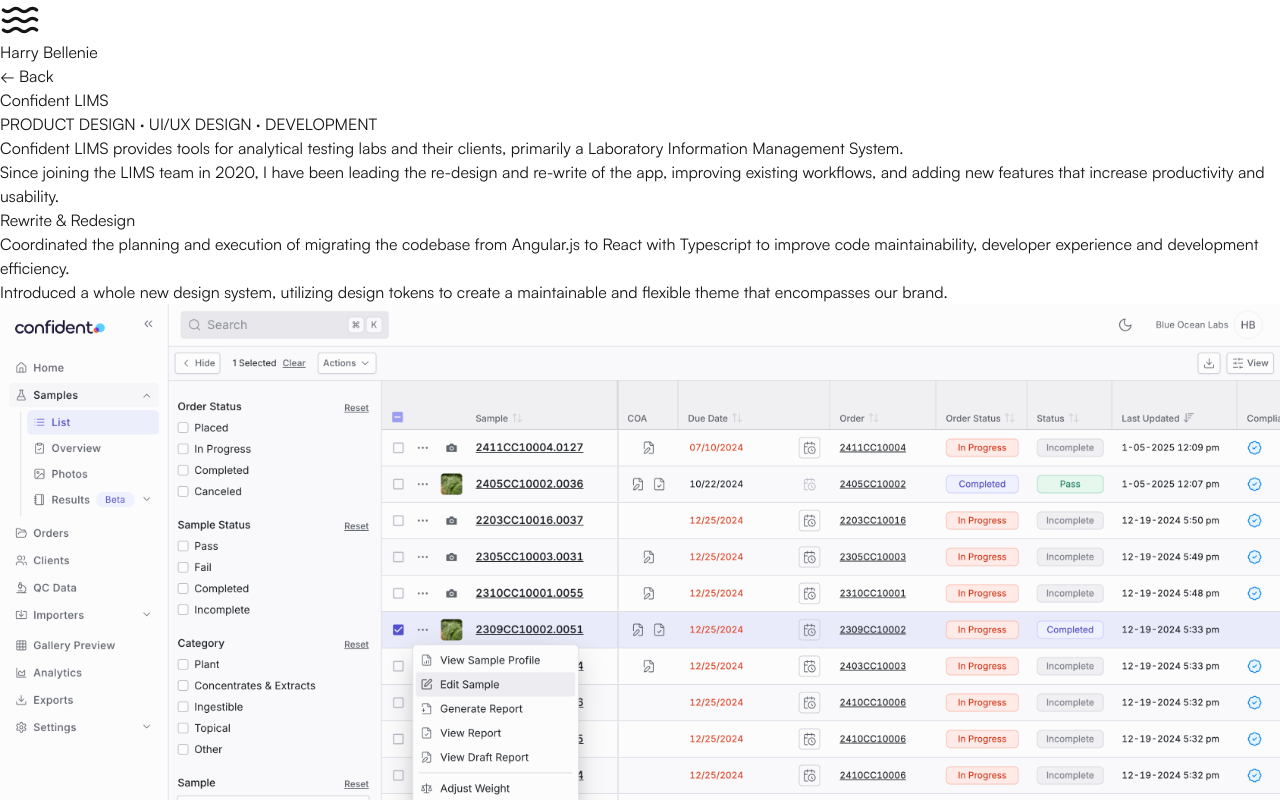
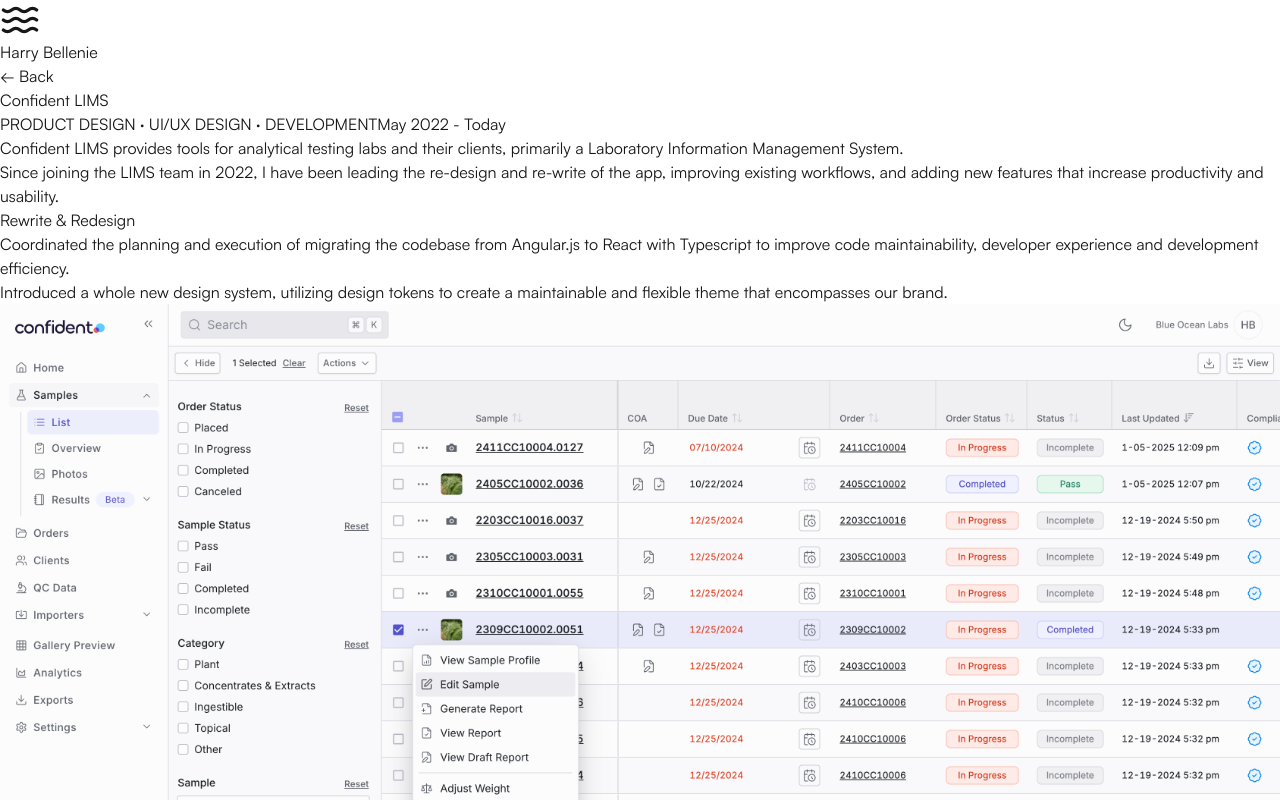
Before and after one commit to KN3LL2K/portfolio-site-2025, a Next.js app: page /projects/confident-lims in a window 1280 px wide. Shown: the top 800 px of the page. Built offline with nearby package versions, Linux system fonts and the light colour scheme.

Commit message:
adds dates to projects

```diff
--- a/src/app/projects/confident-connect/page.tsx
+++ b/src/app/projects/confident-connect/page.tsx
@@ -10,8 +10,10 @@
     <>
       <ContentSection>
         <Header>Connect - Confident LIMS</Header>
-        {/* <span className="text-sm text-slate-500">UI Designer · Developer</span> */}
         <span className="text-sm text-slate-400">UI/UX DESIGN · DEVELOPMENT · DATA VISUALIZATION</span>
+        <span className="text-sm text-slate-400">
+          May - Sep 2019
+        </span>
         <p>
           <a
             className="text-blue-700 underline"
--- a/src/app/projects/confident-lims/page.tsx
+++ b/src/app/projects/confident-lims/page.tsx
@@ -16,6 +16,9 @@
         <span className="text-sm text-slate-400">
           PRODUCT DESIGN · UI/UX DESIGN · DEVELOPMENT
         </span>
+        <span className="text-sm text-slate-400">
+          May 2022 - Today
+        </span>
         <p>
           <a
             className="text-blue-700 underline"
@@ -28,7 +31,7 @@
           primarily a Laboratory Information Management System.
         </p>
         <p>
-          Since joining the LIMS team in 2020, I have been leading the re-design
+          Since joining the LIMS team in 2022, I have been leading the re-design
           and re-write of the app, improving existing workflows, and adding new
           features that increase productivity and usability.
         </p>
--- a/src/app/projects/gen-art/page.tsx
+++ b/src/app/projects/gen-art/page.tsx
@@ -10,6 +10,9 @@
     <>
       <ContentSection>
         <Header>Flow Fields</Header>
+        <span className="text-sm text-slate-400">
+          Jan 2022
+        </span>
         <p>
           I like to dabble with all things visual: drawing, painting,
           photography, and sometimes coding generative art. This was a fun
--- a/src/app/projects/lander/page.tsx
+++ b/src/app/projects/lander/page.tsx
@@ -15,6 +15,9 @@
         <Header>Lander (WIP)</Header>
         <span className="text-sm text-slate-400">
           DESIGN · DEVELOPMENT · 3D ART
+        </span>
+        <span className="text-sm text-slate-400">
+          May 2023 - Today
         </span>
         <p>
           I wanted to make a game using WebGL and React. This was inspired by
--- a/src/app/projects/wonderwall/page.tsx
+++ b/src/app/projects/wonderwall/page.tsx
@@ -11,6 +11,9 @@
       <ContentSection>
         <Header>Wonderwall</Header>
         <span className="text-sm text-slate-400">DEVELOPMENT</span>
+        <span className="text-sm text-slate-400">
+          Oct 2022 - Jul 2023
+        </span>
         <p>
           <a
             className="text-blue-700 underline"
```
